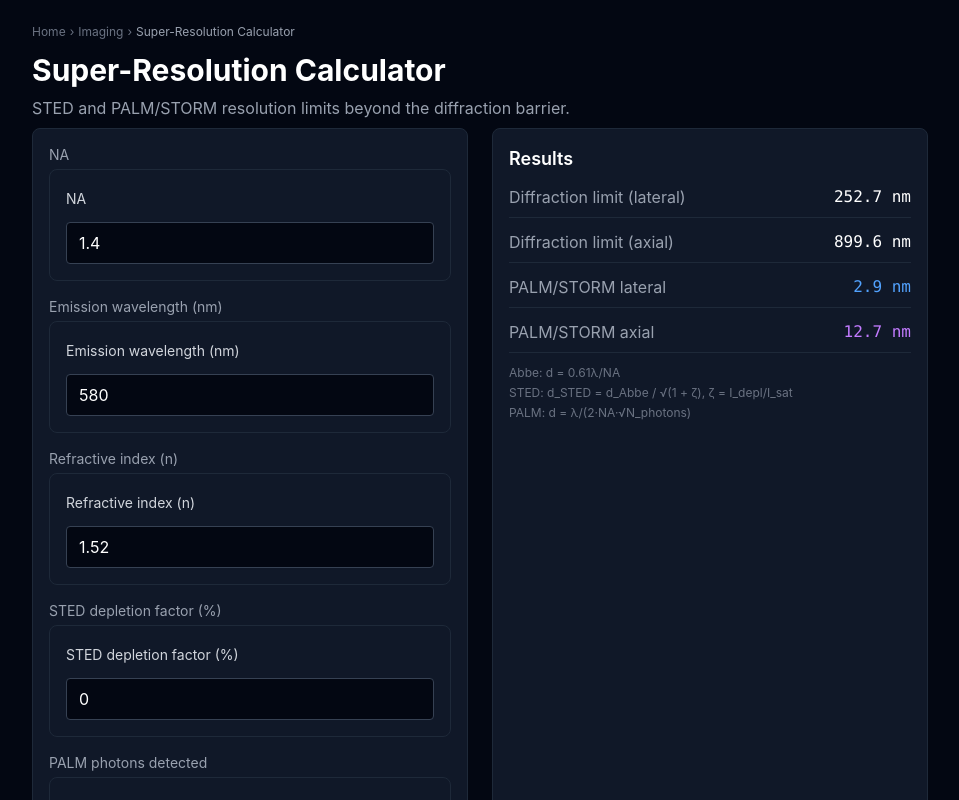
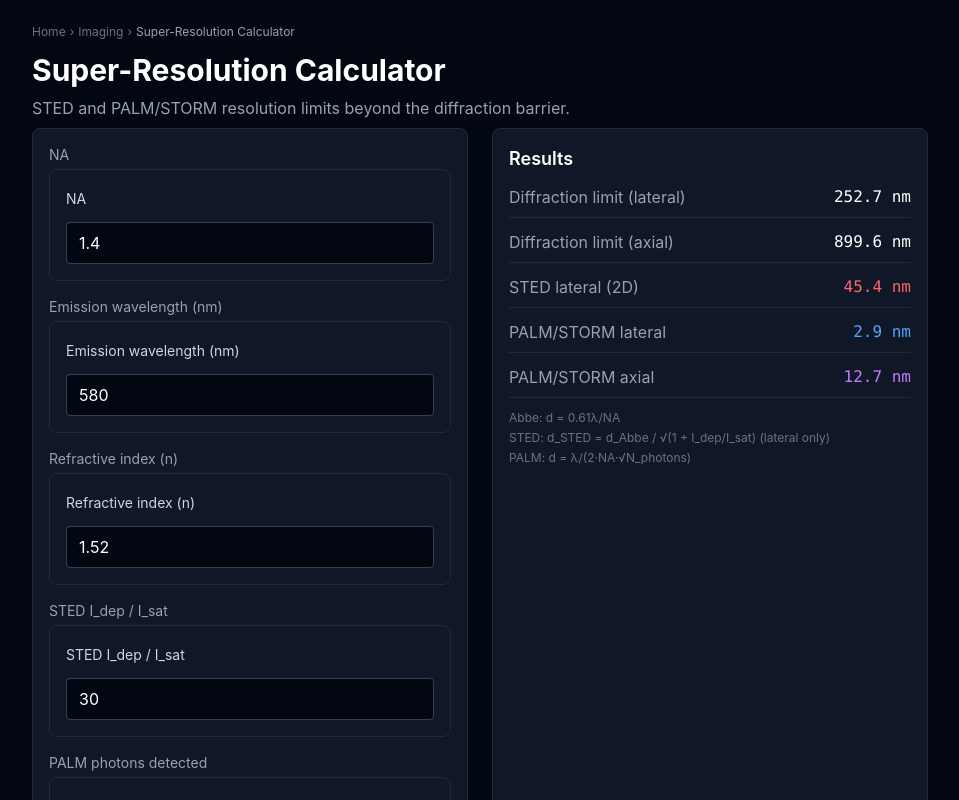
Before and after one commit to Lazfiz/photonics-calculators, a Next.js app: page /imaging/super-resolution in a window 1280 px wide. Shown: the top 800 px of the page, without its empty margins (160-1119 px from the left). Built offline with nearby package versions, Linux system fonts and the light colour scheme; no server answers.

Commit message:
fix(super-resolution): STED depletion /100 capped at 1.4x (now raw ratio), fix chart inconsistency, remove dead stedWavelength, remove incorrect STED axial (#263/524)

```diff
--- a/src/app/imaging/super-resolution/page-client.tsx
+++ b/src/app/imaging/super-resolution/page-client.tsx
@@ -9,8 +9,7 @@ export default function SuperResolutionPage() {
   const [na, setNa] = useURLState("na", 1.4);
   const [wavelength, setWavelength] = useURLState("wavelength", 580);
   const [n, setN] = useURLState("n", 1.52);
-  const [stedDepletion, setStedDepletion] = useURLState("stedDepletion", 0); // 0=off, percentage
-  const [stedWavelength, setStedWavelength] = useURLState("stedWavelength", 775);
+  const [stedDepletion, setStedDepletion] = useURLState("stedDepletion", 30); // I_dep/I_sat ratio
   const [palmPhotons, setPalmPhotons] = useURLState("palmPhotons", 5000);
 
   const results = useMemo(() => {
@@ -19,14 +18,14 @@ export default function SuperResolutionPage() {
     const axialAbbe = 2 * n * lam / (na * na) * 1e9;
     let stedLat = null, stedAx = null;
     if (stedDepletion > 0) {
-      const factor = 1 / Math.sqrt(1 + stedDepletion / 100);
+      const factor = 1 / Math.sqrt(1 + stedDepletion);
       stedLat = abbe * factor;
-      stedAx = axialAbbe * factor;
+      // Note: 2D STED only improves lateral resolution; axial stays diffraction-limited
     }
     const palmRes = lam / (2 * na * Math.sqrt(palmPhotons)) * 1e9;
     const palmAxRes = 2 * lam * n / (na * na * Math.sqrt(palmPhotons)) * 1e9;
-    return { abbe, axialAbbe, stedLat, stedAx, palmRes, palmAxRes };
-  }, [na, wavelength, n, stedDepletion, stedWavelength, palmPhotons]);
+    return { abbe, axialAbbe, stedLat, palmRes, palmAxRes };
+  }, [na, wavelength, n, stedDepletion, palmPhotons]);
 
   const plotData = useMemo(() => {
     const photons = [];
@@ -39,7 +38,7 @@ export default function SuperResolutionPage() {
       photons.push(p);
       palmLats.push(lam / (2 * na * Math.sqrt(p)) * 1e9);
     }
-    for (let d = 0; d <= 99; d += 1) {
+    for (let d = 0; d <= 100; d += 1) {
       stedDepls.push(d);
       stedLats.push(abbe / Math.sqrt(1 + d));
     }
@@ -67,8 +66,8 @@ export default function SuperResolutionPage() {
             <ValidatedNumberInput label="Refractive index (n)" value={n} onChange={setN} />
           </div>
           <div>
-            <label className="block text-sm text-gray-400 mb-1">STED depletion factor (%)</label>
-            <ValidatedNumberInput label="STED depletion factor (%)" value={stedDepletion} onChange={setStedDepletion} min={0} max={99} />
+            <label className="block text-sm text-gray-400 mb-1">STED I_dep / I_sat</label>
+            <ValidatedNumberInput label="STED I_dep / I_sat" value={stedDepletion} onChange={setStedDepletion} min={0} max={200} />
           </div>
           <div>
             <label className="block text-sm text-gray-400 mb-1">PALM photons detected</label>
@@ -81,16 +80,13 @@ export default function SuperResolutionPage() {
           <div className="flex justify-between border-b border-gray-800 pb-2"><span className="text-gray-400">Diffraction limit (lateral)</span><span className="font-mono">{results.abbe.toFixed(1)} nm</span></div>
           <div className="flex justify-between border-b border-gray-800 pb-2"><span className="text-gray-400">Diffraction limit (axial)</span><span className="font-mono">{results.axialAbbe.toFixed(1)} nm</span></div>
           {results.stedLat && (
-            <>
-              <div className="flex justify-between border-b border-gray-800 pb-2"><span className="text-gray-400">STED lateral</span><span className="font-mono text-red-400">{results.stedLat != null ? results.stedLat.toFixed(1) + " nm" : "—"}</span></div>
-              <div className="flex justify-between border-b border-gray-800 pb-2"><span className="text-gray-400">STED axial</span><span className="font-mono text-orange-400">{results.stedAx != null ? results.stedAx.toFixed(1) + " nm" : "—"}</span></div>
-            </>
+              <div className="flex justify-between border-b border-gray-800 pb-2"><span className="text-gray-400">STED lateral (2D)</span><span className="font-mono text-red-400">{results.stedLat.toFixed(1)} nm</span></div>
           )}
           <div className="flex justify-between border-b border-gray-800 pb-2"><span className="text-gray-400">PALM/STORM lateral</span><span className="font-mono text-blue-400">{results.palmRes.toFixed(1)} nm</span></div>
           <div className="flex justify-between border-b border-gray-800 pb-2"><span className="text-gray-400">PALM/STORM axial</span><span className="font-mono text-purple-400">{results.palmAxRes.toFixed(1)} nm</span></div>
           <div className="text-xs text-gray-500 mt-2 space-y-1">
             <p>Abbe: d = 0.61λ/NA</p>
-            <p>STED: d_STED = d_Abbe / √(1 + ζ), ζ = I_depl/I_sat</p>
+            <p>STED: d_STED = d_Abbe / √(1 + I_dep/I_sat) (lateral only)</p>
             <p>PALM: d = λ/(2·NA·√N_photons)</p>
           </div>
         </div>
@@ -100,7 +96,7 @@ export default function SuperResolutionPage() {
         <h2 className="text-lg font-semibold mb-4">Resolution Improvement</h2>
         <ChartPanel data={plotData} layout={{ paper_bgcolor: "transparent", plot_bgcolor: "transparent", font: { color: "#ccc" },
           xaxis: { title: "PALM photons detected", gridcolor: "#333", side: "bottom" },
-          xaxis2: { title: "STED depletion (%)", gridcolor: "#333", overlaying: "x", side: "top", titlefont: { color: "#f87171" } },
+          xaxis2: { title: "STED I_dep / I_sat", gridcolor: "#333", overlaying: "x", side: "top", titlefont: { color: "#f87171" } },
           yaxis: { title: "Lateral resolution (nm)", gridcolor: "#333" },
           legend: { font: { size: 11 } }, margin: { l: 60, r: 20, t: 60, b: 60 }
         }} />
```
